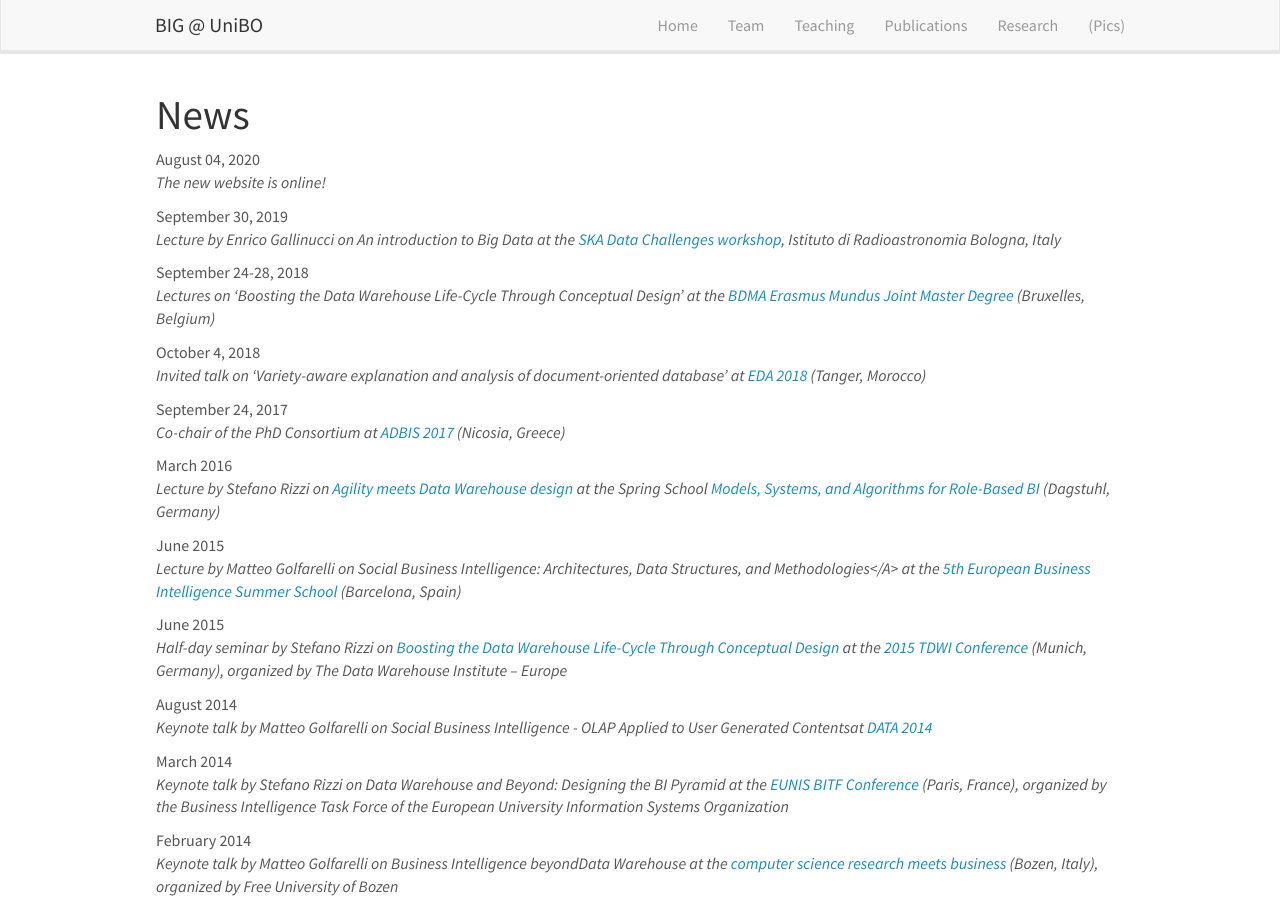
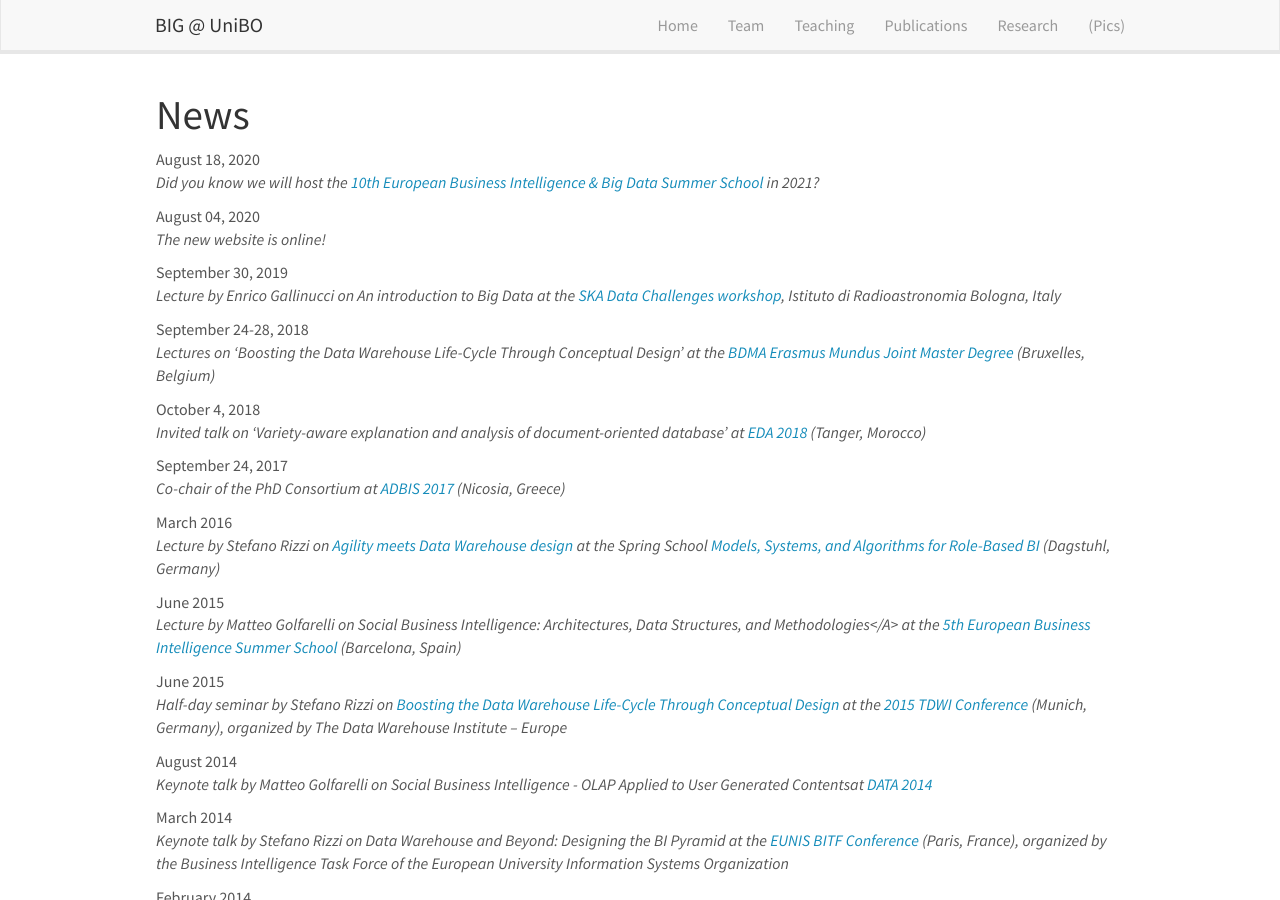
Before and after one commit to big-unibo/big-unibo.github.io, a Jekyll site: the page built from _pages/allnews.md, in a window 1280 px wide and 900 px high. Built offline with Jekyll 4.4.1, drawn with Linux system fonts in a browser that asks for light colours; nearby versions of some CDN libraries.

Commit message:
Update news.yml

```diff
--- a/_data/news.yml
+++ b/_data/news.yml
@@ -1,3 +1,6 @@
+- date: August 18, 2020
+  headline: "Did you know we will host the <a href='https://cs.ulb.ac.be/conferences/ebiss2020/'>10th European Business Intelligence & Big Data Summer School</a> in 2021?"
+
 - date: August 04, 2020
   headline: "The new website is online!"
 
```
